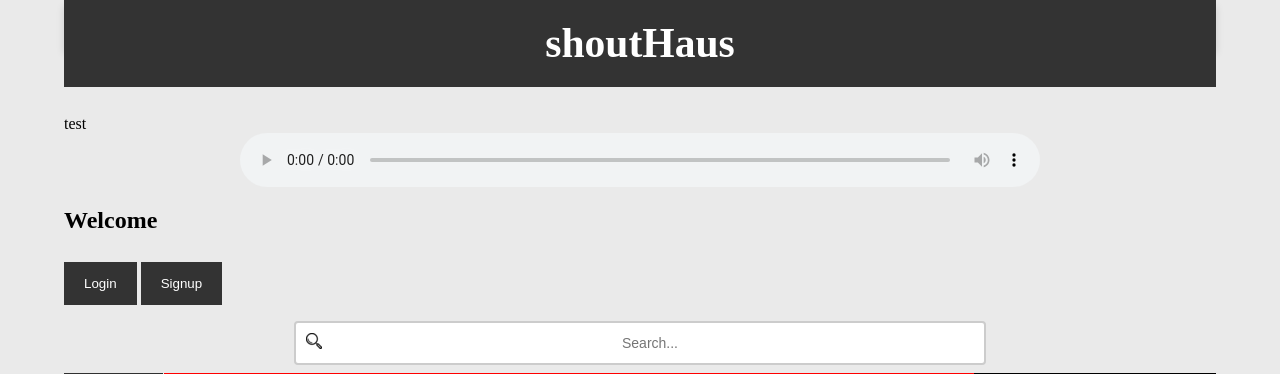
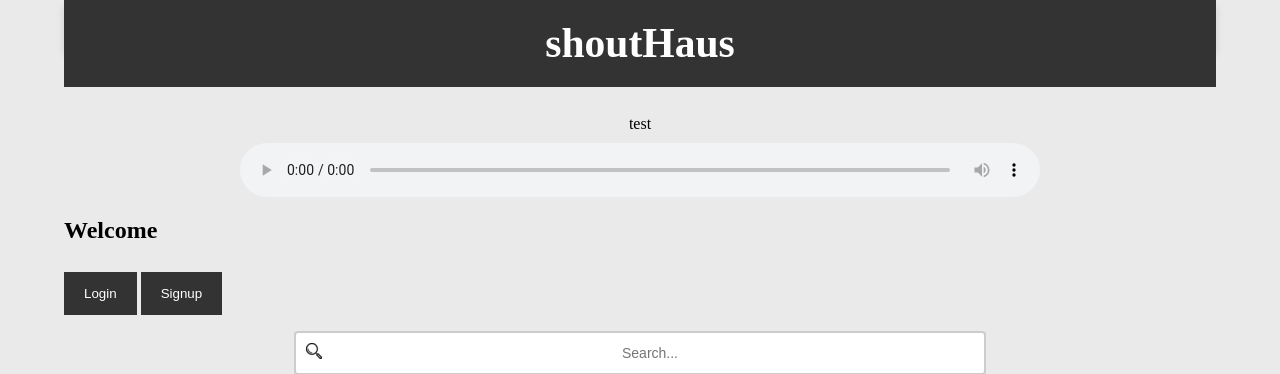
Before and after one commit to jpool4/CIS475Project1, a PHP site: the page made by CIS475Files/HTML/Home (2).html in a window 1280 px wide. Shown: the part 29-403 px from the top of the page. Run offline with PHP 8.4, Linux system fonts and the light colour scheme.

```diff
--- a/CIS475Files/Style/style.css
+++ b/CIS475Files/Style/style.css
@@ -61,9 +61,13 @@ nav a:active { color: gray;}
   box-shadow: 0 7px 8px rgba(0, 0, 0, 0.12);
 }
 /* Makes the audio player span the length of the page while being centered under header */
-audio { width: 800px; display: block; margin:auto; text-align:center;
+audio { width: 800px; display: block; margin:auto; text-align:center; }
 
-		}
+/*Centers the text above the song name. */
+#songText {margin: auto;
+           display: block;
+           text-align: center;
+		   margin-bottom: 10px; }
 
 .containers {
   text-align: center;
```
